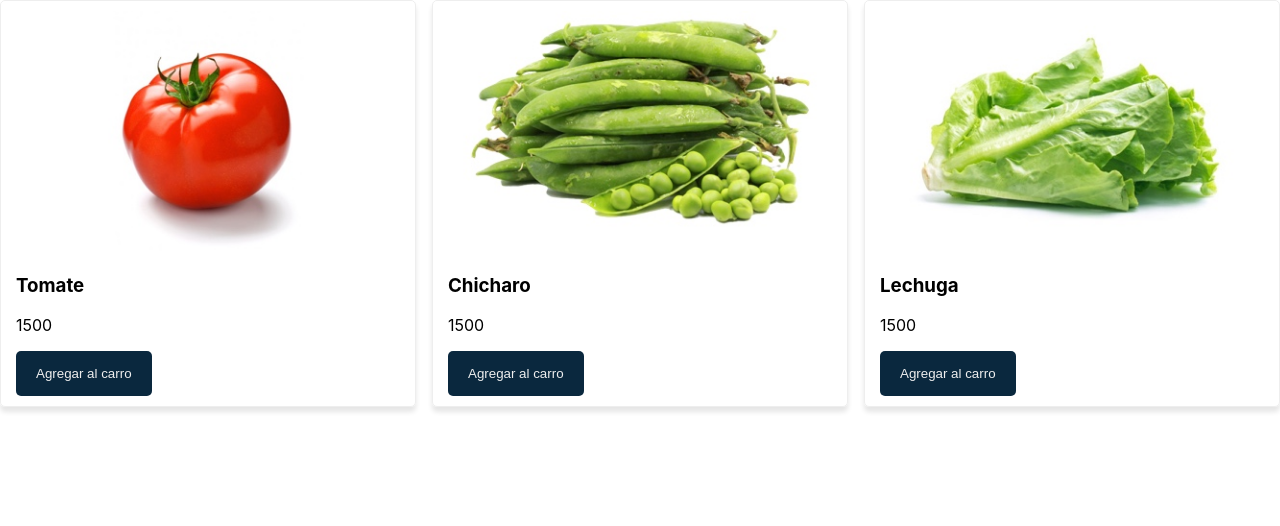
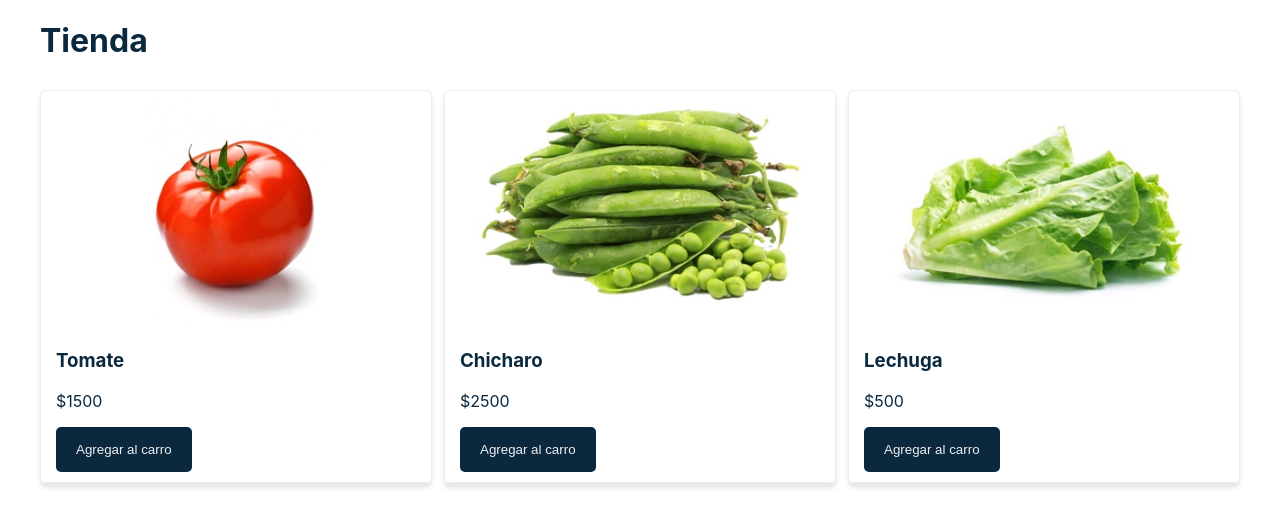
Before and after one commit to mercado-carlos/react-guia-definitiva-holamundo, a React (Vite) app: page / in a window 1280 px wide. Shown: the top 526 px of the page. Built offline with nearby package versions, Linux system fonts and the light colour scheme.

Commit message:
Componente Layout y Titulo

```diff
--- a/src/App.tsx
+++ b/src/App.tsx
@@ -2,23 +2,28 @@ import React from 'react';
 import './styles/App.css';
 
 import Productos from './components/Productos';
+import Layout from './components/Layout';
+import Title from './components/Title';
 
 class App extends React.Component {
     state = {
         productos: [
             { name: 'Tomate', price: 1500, img: '/img/tomate.jpg' },
-            { name: 'Chicharo', price: 1500, img: '/img/chicharo.jpg' },
-            { name: 'Lechuga', price: 1500, img: '/img/lechuga.jpg' },
+            { name: 'Chicharo', price: 2500, img: '/img/chicharo.jpg' },
+            { name: 'Lechuga', price: 500, img: '/img/lechuga.jpg' },
         ],
     };
 
     render() {
         return (
             <div className="app-container">
-                <Productos
-                    agregarAlCarro={() => console.log('No hace nada')}
-                    productos={this.state.productos}
-                />
+                <Layout>
+                    <Title />
+                    <Productos
+                        agregarAlCarro={() => console.log('No hace nada')}
+                        productos={this.state.productos}
+                    />
+                </Layout>
             </div>
         );
     }
--- /dev/null
+++ b/src/components/Layout/index.tsx
@@ -0,0 +1,13 @@
+import React from 'react';
+
+class Layout extends React.Component {
+    render() {
+        return (
+            <div className="layout">
+                <div className="container">{this.props.children}</div>
+            </div>
+        );
+    }
+}
+
+export default Layout;
--- a/src/components/Producto/index.tsx
+++ b/src/components/Producto/index.tsx
@@ -15,7 +15,7 @@ export class Producto extends React.Component<ProductoProps> {
             <div className="product-container">
                 <img src={producto.img} alt={producto.name} />
                 <h3>{producto.name}</h3>
-                <p>{producto.price}</p>
+                <p>${producto.price}</p>
                 <Button onClick={() => agregarAlCarro(producto)}>
                     Agregar al carro
                 </Button>
--- /dev/null
+++ b/src/components/Title/index.tsx
@@ -0,0 +1,9 @@
+import React from 'react';
+
+class Title extends React.Component {
+    render() {
+        return <h1 className="title">Tienda</h1>;
+    }
+}
+
+export default Title;
--- a/src/styles/App.css
+++ b/src/styles/App.css
@@ -5,6 +5,25 @@
   border: none;
   border-radius: 5px;
   cursor: pointer;
+}
+
+.layout {
+  background-color: #fff;
+  color: #0a283e;
+  -webkit-box-align: center;
+      -ms-flex-align: center;
+          align-items: center;
+  display: -webkit-box;
+  display: -ms-flexbox;
+  display: flex;
+  -webkit-box-orient: vertical;
+  -webkit-box-direction: normal;
+      -ms-flex-direction: column;
+          flex-direction: column;
+}
+
+.layout .container {
+  width: 1200px;
 }
 
 .product-container {
@@ -33,6 +52,10 @@
           justify-content: space-between;
 }
 
+.title {
+  margin-bottom: 30px;
+}
+
 .app-container {
   margin: 0;
   padding: 0;
--- a/src/styles/App.scss
+++ b/src/styles/App.scss
@@ -1,4 +1,4 @@
-@import 'button', 'producto', 'productos';
+@import 'button', 'layout', 'producto', 'productos', 'title';
 
 .app-container {
     margin: 0;
--- /dev/null
+++ b/src/styles/_layout.scss
@@ -0,0 +1,11 @@
+.layout {
+    background-color: #fff;
+    color: #0a283e;
+    align-items: center;
+    display: flex;
+    flex-direction: column;
+
+    .container {
+        width: 1200px;
+    }
+}
--- /dev/null
+++ b/src/styles/_title.scss
@@ -0,0 +1,3 @@
+.title {
+    margin-bottom: 30px;
+}
```
Also changed, not shown: 1 other file (tests, documents, lock files or other folders).
